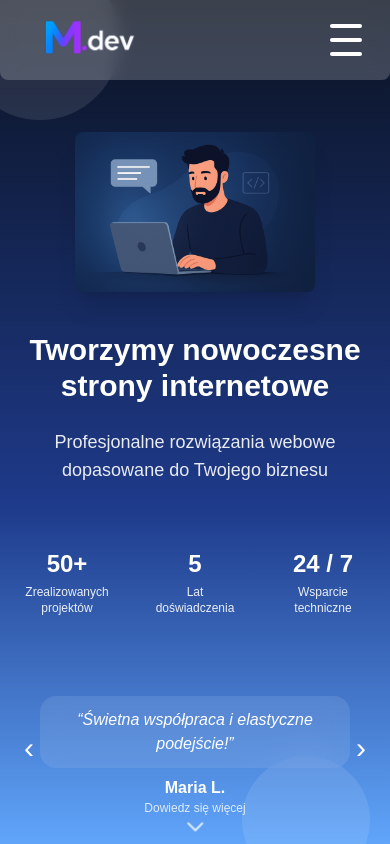
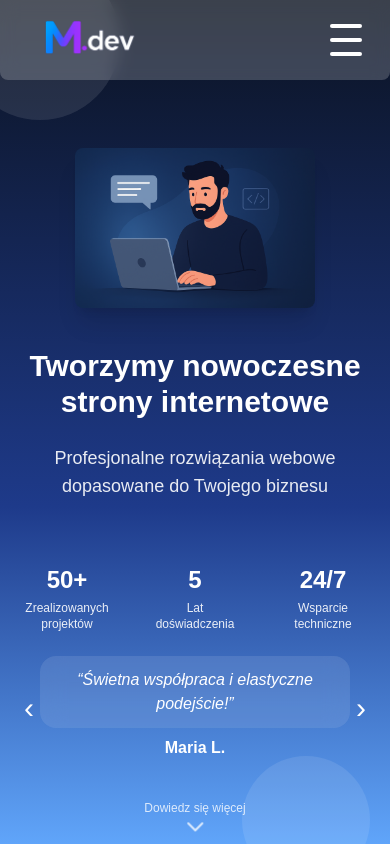
Before and after one commit to mdevsites/marcin-portfolio, a Next.js app: page / in a window 390 px wide. Shown: the top 844 px of the page. Built offline with nearby package versions, Linux system fonts and the light colour scheme.

Commit message:
poprawa mobilki hero

```diff
--- a/app/components/Hero.tsx
+++ b/app/components/Hero.tsx
@@ -45,7 +45,7 @@ export default function Hero() {
   const stats: Tile[] = [
     { value: "50+", label: "Zrealizowanych projektów" },
     { value: "5", label: "Lat\ndoświadczenia" },
-    { value: "24 / 7", label: "Wsparcie\ntechniczne" },
+    { value: "24/7", label: "Wsparcie\ntechniczne" },
   ];
 
   const icons: Tile[] = [
@@ -134,8 +134,8 @@ export default function Hero() {
         </div>
       </div>
 
-      {/* OPINIE */}
-      <div className="mt-8 md:mt-12 flex justify-center z-20 px-4">
+      {/* OPINIE - DELIKATNIE NIŻEJ */}
+      <div className="relative top-[-1.5rem] md:top-[-2rem] flex justify-center z-20 px-4">
         <div className="relative w-full max-w-md md:max-w-3xl px-2 md:px-0 py-6 text-white text-center flex items-center">
           {/* STRZAŁKA LEWA */}
           <button
```
